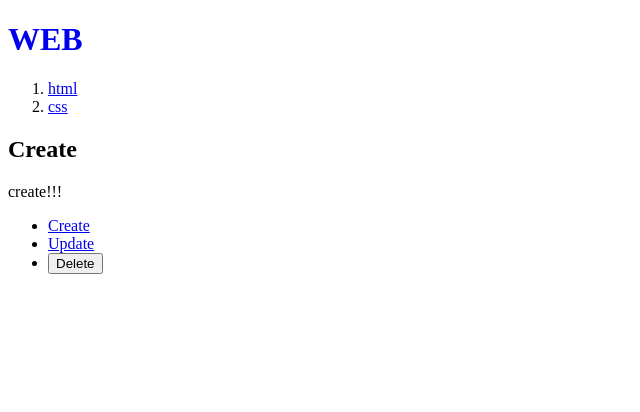
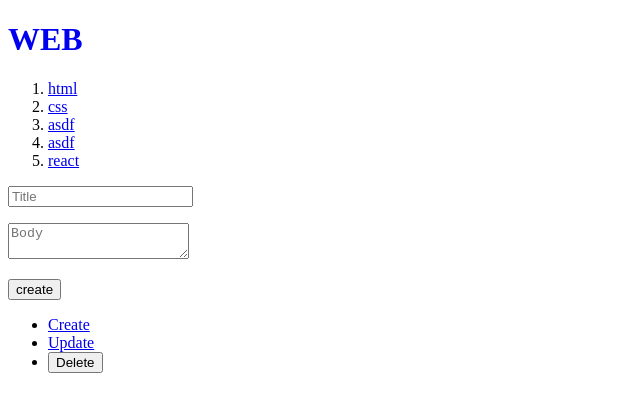
Before and after one commit to cosre7/TIL, a Next.js app in the folder NextJS/nextapp/: page /create in a window 1280 px wide. Shown: the top 412 px of the page, without its empty margins (0-640 px from the left). Built offline with nearby package versions, Linux system fonts and the light colour scheme; data requests are answered from the project's data file.

Commit message:
feat : 글 생성

```diff
--- a/NextJS/nextapp/db.json
+++ b/NextJS/nextapp/db.json
@@ -1,7 +1,30 @@
 {
   "topics": [
-    {"id":1, "title":"html", "body":"html is ..."},
-    {"id":2, "title":"css", "body":"css is ..."}
+    {
+      "id": 1,
+      "title": "html",
+      "body": "html is ..."
+    },
+    {
+      "id": 2,
+      "title": "css",
+      "body": "css is ..."
+    },
+    {
+      "title": "asdf",
+      "body": "asfdh",
+      "id": 3
+    },
+    {
+      "title": "asdf",
+      "body": "asfdh",
+      "id": 4
+    },
+    {
+      "title": "react",
+      "body": "react is ...",
+      "id": 5
+    }
   ],
   "posts": [
     {
--- a/NextJS/nextapp/src/app/create/layout.js
+++ /dev/null
@@ -1,8 +0,0 @@
-export default function Layout(props) {
-    return (
-        <form>
-            <h2>Create</h2>
-            {props.children}
-        </form>
-    )
-}
--- a/NextJS/nextapp/src/app/create/page.js
+++ b/NextJS/nextapp/src/app/create/page.js
@@ -1,5 +1,38 @@
+"use client";
+
+import { useRouter } from "next/navigation";
+
 export default function Create() {
+    const router = useRouter();
     return (
-        <>create!!!</>
+        <form onSubmit={(e) => {
+            e.preventDefault();
+            const title = e.target.title.value;
+            const body = e.target.body.value;
+            const options = {
+                method: 'POST',
+                headers: {
+                    'Content-Type': 'application/json',
+                },
+                body: JSON.stringify({title, body}),
+            }
+            fetch(`http://localhost:9999/topics`, options)
+                .then(res => res.json())
+                .then(result => {
+                    console.log(result);
+                    const lastId = result.id;
+                    router.push(`/read/${lastId}`);
+                })
+        }}>
+            <p>
+                <input type="text" name="title" placeholder="Title"/>
+            </p>
+            <p>
+                <textarea name="body" placeholder="Body"></textarea>
+            </p>
+            <p>
+                <input type="submit" value="create"/>
+            </p>
+        </form>
     )
 }
```
